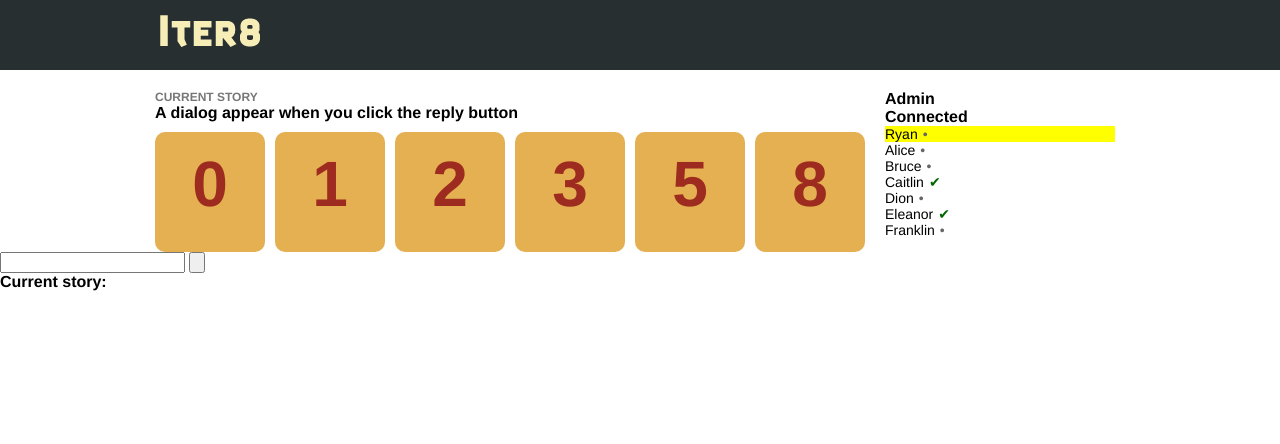
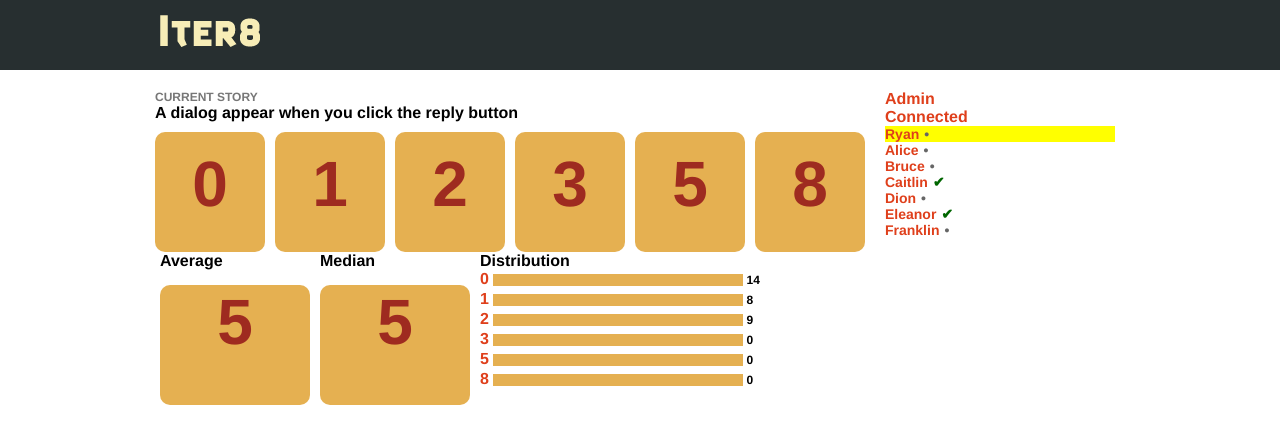
Before and after one commit to ryangreenberg/iter8, a plain HTML site: page public/index.html in a window 1280 px wide. Drawn offline with nearby package versions, Linux system fonts and the light colour scheme; no server answers.

Commit message:
Adds markup for displaying the results of voting

```diff
--- a/public/css/app.css
+++ b/public/css/app.css
@@ -84,6 +84,39 @@ header {
     color: #DF3F1B;
 }
 
+.distribution {
+    width: 100%;
+}
+
+.distribution td {
+    padding-bottom: 2px;
+    vertical-align: top;
+}
+
+.points {
+    color: #DF3F1B;
+    font-weight: bold;
+    font-size: 16px;
+}
+
+.votes {
+}
+
+.votes-bar {
+    margin-top: 4px;
+    width: 250px;
+    height: 12px;
+    background-color: #E5B051;
+	float: left;
+}
+
+.votes-label {
+    font-size: 12px;
+    font-weight: bold;
+    padding-left: 4px;
+    max-width: 20px;
+}
+
 .unselectable {
     -webkit-user-select: none;
     -khtml-user-select: none;
--- a/public/index.html
+++ b/public/index.html
@@ -81,13 +81,50 @@
     <li class="point-button grid_3 unselectable" data-value="5"><div class="point-button-label">5</div></li>
     <li class="point-button grid_3 unselectable omega" data-value="8"><div class="point-button-label">8</div></li>
   </ul>
+
+  <div class="results grid_18 alpha">
+    <div class="grid_4 alpha">
+      <h3>Average</h3>
+      <div class="point-button unselectable"><div class="average point-button-label">5</div></div>
+    </div>
+    <div class="grid_4">
+      <h3>Median</h3>
+      <div class="point-button unselectable"><div class="median point-button-label">5</div></div>
+    </div>
+    <div class="grid_10 omega">
+      <h3>Distribution</h3>
+      <table class="distribution">
+        <tbody>
+          <tr>
+            <td class="points">0</td>
+            <td class="votes"><div class="votes-bar"></div><span class="votes-label">14</span></td>
+          </tr>
+          <tr>
+            <td class="points">1</td>
+            <td class="votes"><div class="votes-bar"></div><span class="votes-label">8</span></td>
+          </tr>
+          <tr>
+            <td class="points">2</td>
+            <td class="votes"><div class="votes-bar"></div><span class="votes-label">9</span></td>
+          </tr>
+          <tr>
+            <td class="points">3</td>
+            <td class="votes"><div class="votes-bar"></div><span class="votes-label">0</span></td>
+          </tr>
+          <tr>
+            <td class="points">5</td>
+            <td class="votes"><div class="votes-bar"></div><span class="votes-label">0</span></td>
+          </tr>
+          <tr>
+            <td class="points">8</td>
+            <td class="votes"><div class="votes-bar"></div><span class="votes-label">0</span></td>
+          </tr>
+        </tbody>
+      </table>
+    </div>
+  </div>
 </section>
 
 <footer></footer>
-
-<label><input class="my-nickname" name="nickname"></label>
-<input class="change-story" type="button">
-
-<h2>Current story: <span class="current-story-name"></span></h2>
 </body>
 </html>
```
